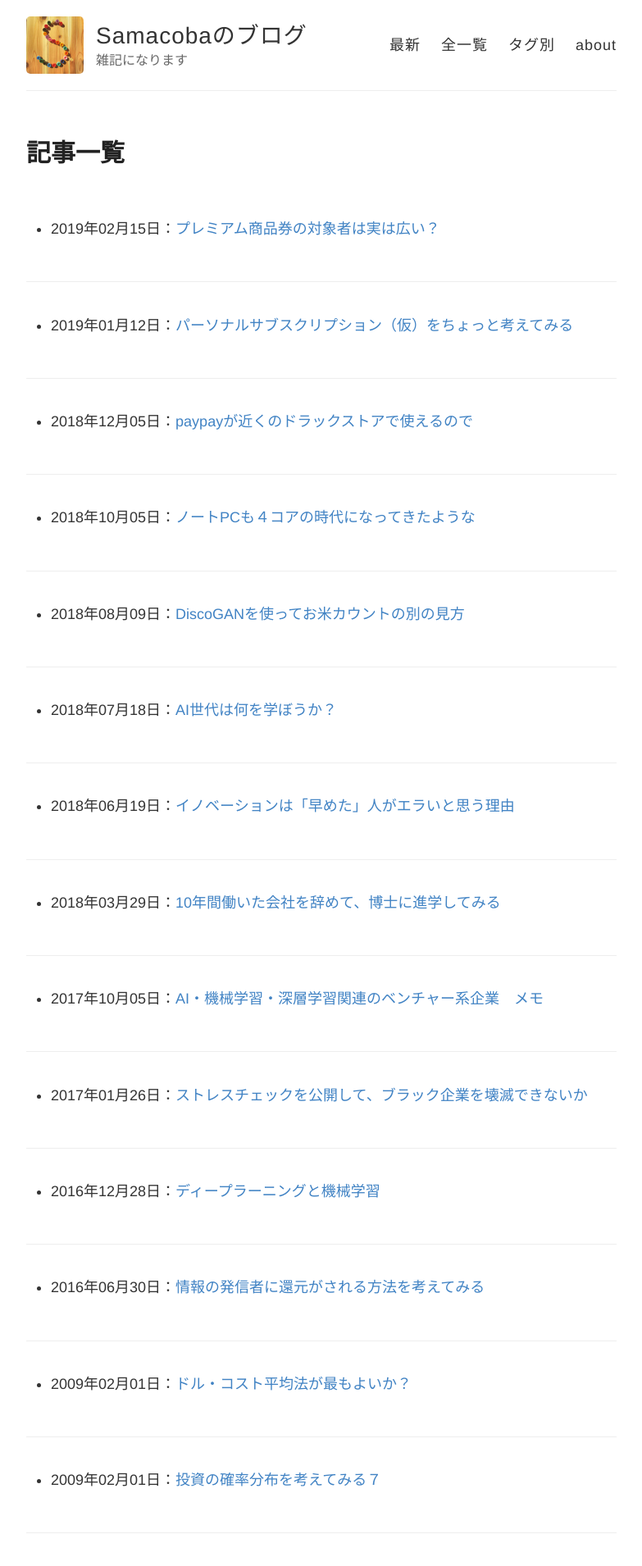
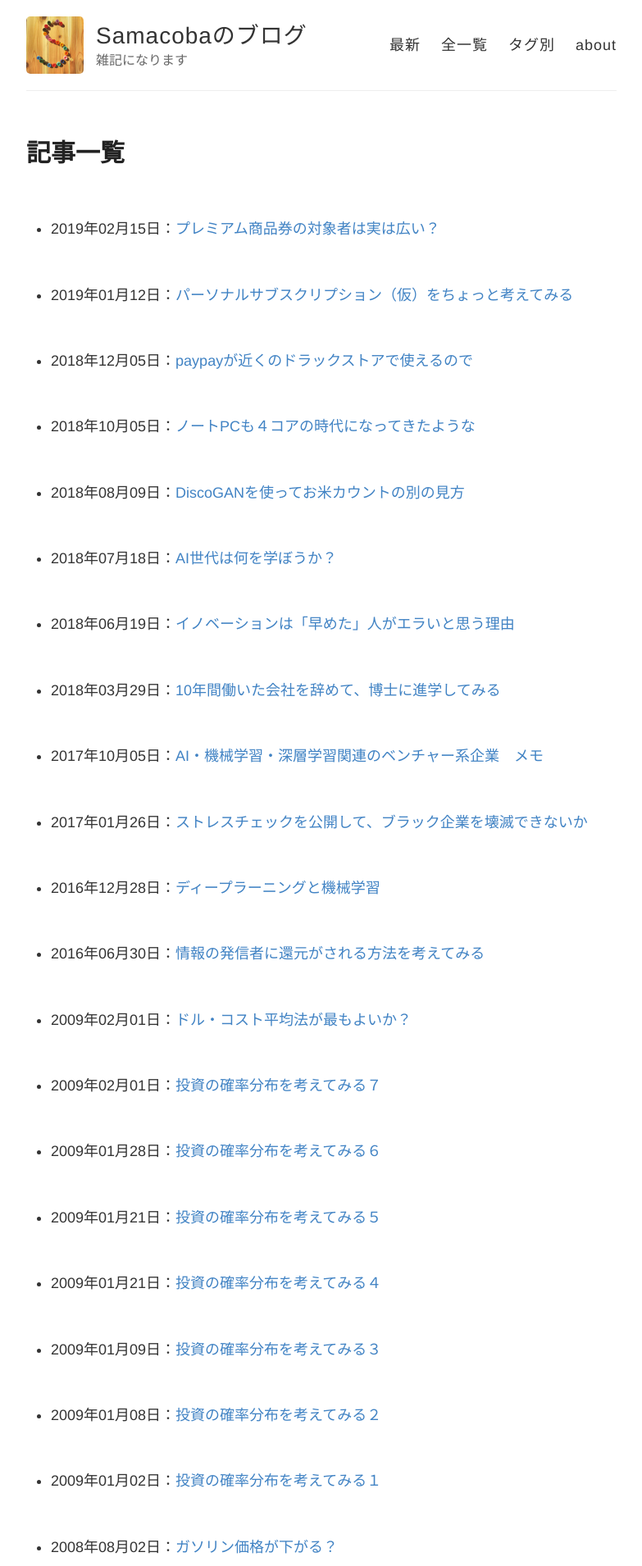
Before and after one commit to samacoba/samacoba.github.io, a Jekyll site: the page built from list.html, in a window 1280 px wide. Shown: the top 1910 px of the page at 82% size, without its empty margins (248-1031 px from the left). Built offline with Jekyll 4.4.1, drawn with Linux system fonts in a browser that asks for light colours.

Commit message:
Update list.html

```diff
--- a/list.html
+++ b/list.html
@@ -4,12 +4,10 @@
 permalink: /list
 ---
 
-<div class="posts">
-  {% for post in site.posts %}
+{% for post in site.posts %}
     <article class="post">
 　     <ul>
         <li>{{ post.date | date: "%Y年%m月%d日：" }}<a href="{{ post.url }}">{{ post.title }} </a></li>
       </ul>
      </article>
-  {% endfor %}
-</div>
+{% endfor %}
```
